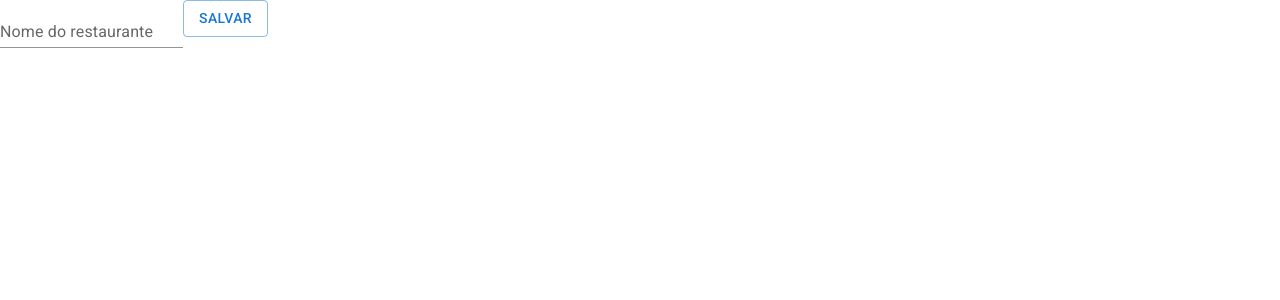
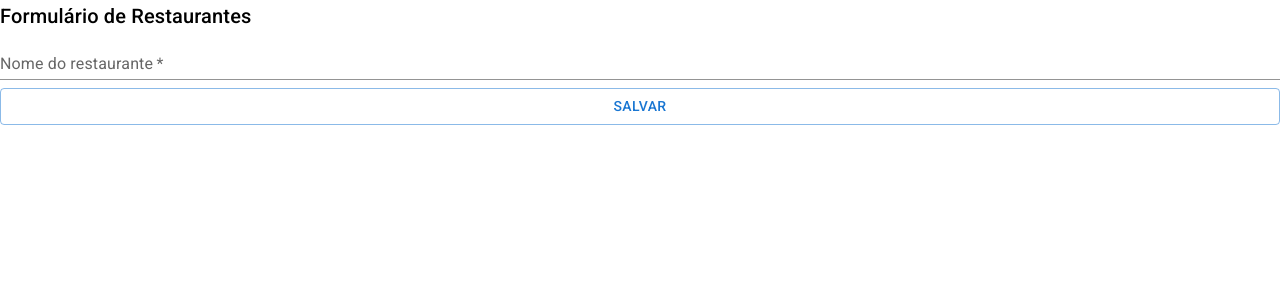
Before and after one commit to CarolinaYatabe/react-axios-projeto-alfood, a React (Create React App) app: page /admin/restaurantes/1 in a window 1280 px wide. Shown: the top 300 px of the page. Built offline with nearby package versions, Linux system fonts and the light colour scheme; no server answers.

Commit message:
alterado o layout do fomulário de restaurantes

```diff
--- a/src/paginas/Administracao/Restaurantes/FormularioRestaurante.tsx
+++ b/src/paginas/Administracao/Restaurantes/FormularioRestaurante.tsx
@@ -1,4 +1,4 @@
-import { Button, TextField } from "@mui/material"
+import { Box, Button, TextField, Typography } from "@mui/material"
 import axios from "axios"
 import { useEffect, useState } from "react"
 import { useParams } from "react-router-dom"
@@ -33,14 +33,20 @@
     }
 
     return(
-        <form onSubmit={aoSubmeterForm}>
-            <TextField
-                value={nomeRestaurante}
-                onChange={evento => setNomeRestaurante(evento.target.value)}
-                label="Nome do restaurante"
-                variant="standard" />
-            <Button type="submit" variant="outlined">Salvar</Button>
-        </form>
+        <Box sx={{display: 'flex', flexDirection: 'column', alignItens: 'center'}}>
+            <Typography component="h1" variant="h6">Formulário de Restaurantes</Typography>
+            <Box component="form" onSubmit={aoSubmeterForm}>
+                <TextField
+                    value={nomeRestaurante}
+                    onChange={evento => setNomeRestaurante(evento.target.value)}
+                    label="Nome do restaurante"
+                    variant="standard"
+                    fullWidth
+                    required
+                    />
+                <Button sx={{marginTop: 1}} type="submit" variant="outlined" fullWidth>Salvar</Button>
+            </Box>
+        </Box>
     )
 }
 
```
